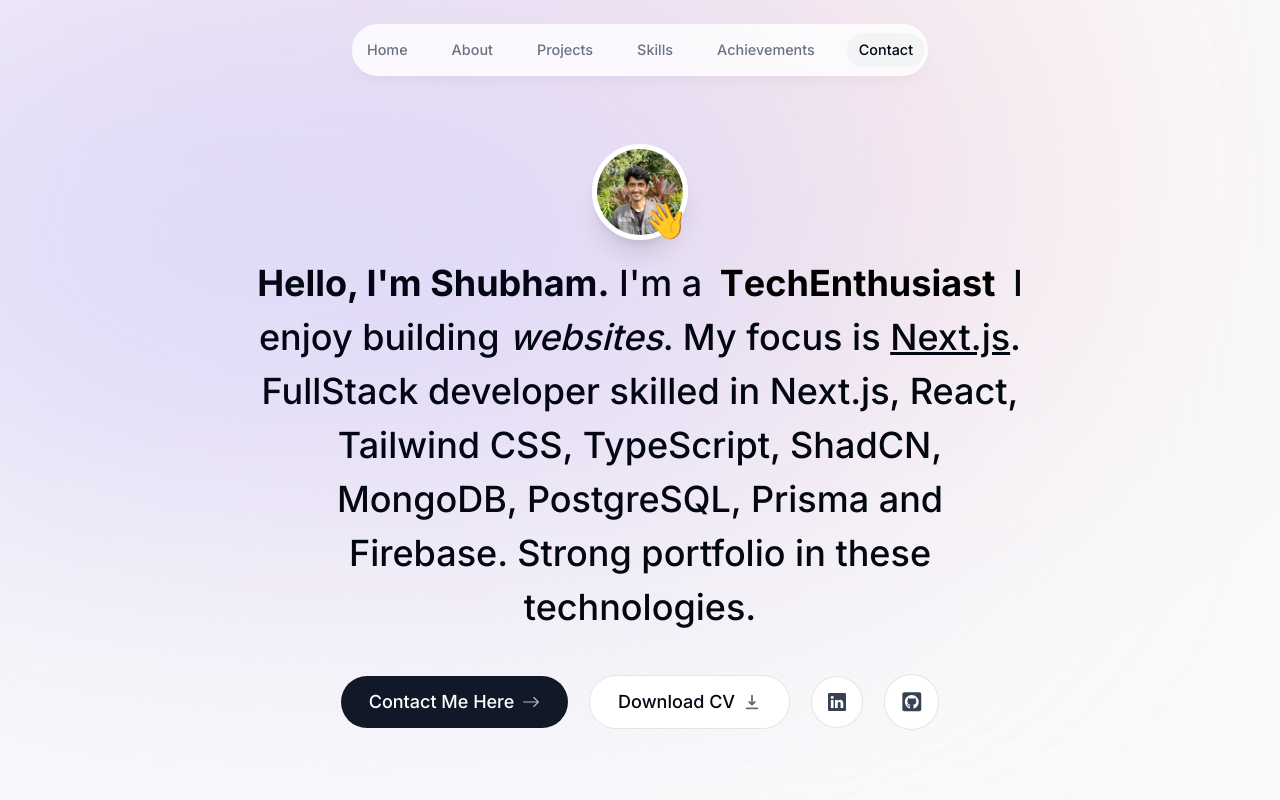
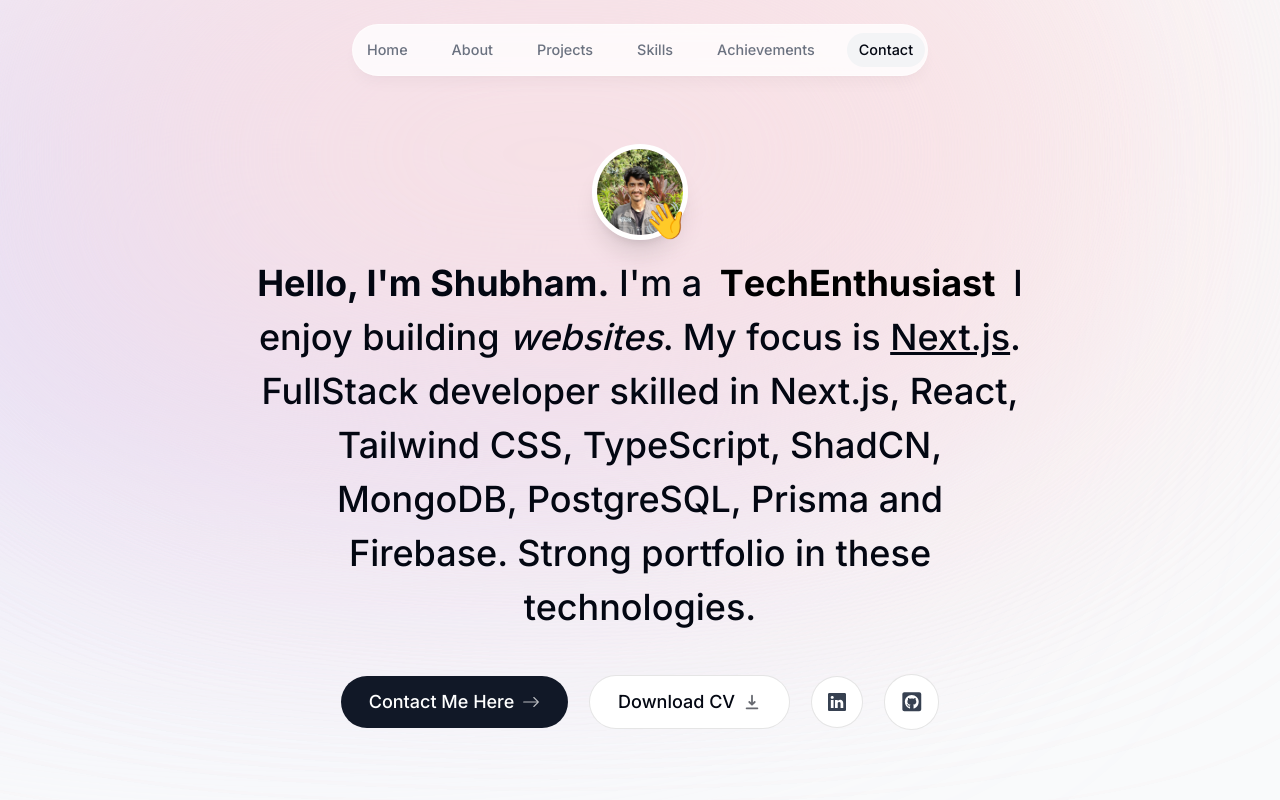
Before and after one commit to shubhampawar4841/PortFolio, a Next.js app: page / in a window 1280 px wide. Shown: the top 800 px of the page. Built offline with nearby package versions, Linux system fonts and the light colour scheme.

Commit message:
layout updates

```diff
--- a/app/layout.tsx
+++ b/app/layout.tsx
@@ -23,7 +23,10 @@
       >
         <div className="bg-[#fbe2e3] absolute top-[-6rem] -z-10 right-[11rem] h-[31.25rem] w-[31.25rem] rounded-full blur-[10rem] sm:w-[68.75rem]"></div>
         <div className="bg-[#dbd7fb] absolute top-[-1rem] -z-10 left-[35rem] h-[31.25rem] w-[50rem] rounded-full blur-[10rem] sm:w-[68.75rem] md:left-[-33rem] lg:left-[-28rem] xl:left-[-15rem] 2xl:left-[-5rem]"></div>
+        <div className="bg-[#fbe2e3] absolute top-[-6rem] -z-10 right-[11rem] h-[31.25rem] w-[31.25rem] rounded-full blur-[10rem] sm:w-[68.75rem]"></div>
+
         <ActiveSectionContextProvider>
+
           <Header />
           {children}
         </ActiveSectionContextProvider>
```
